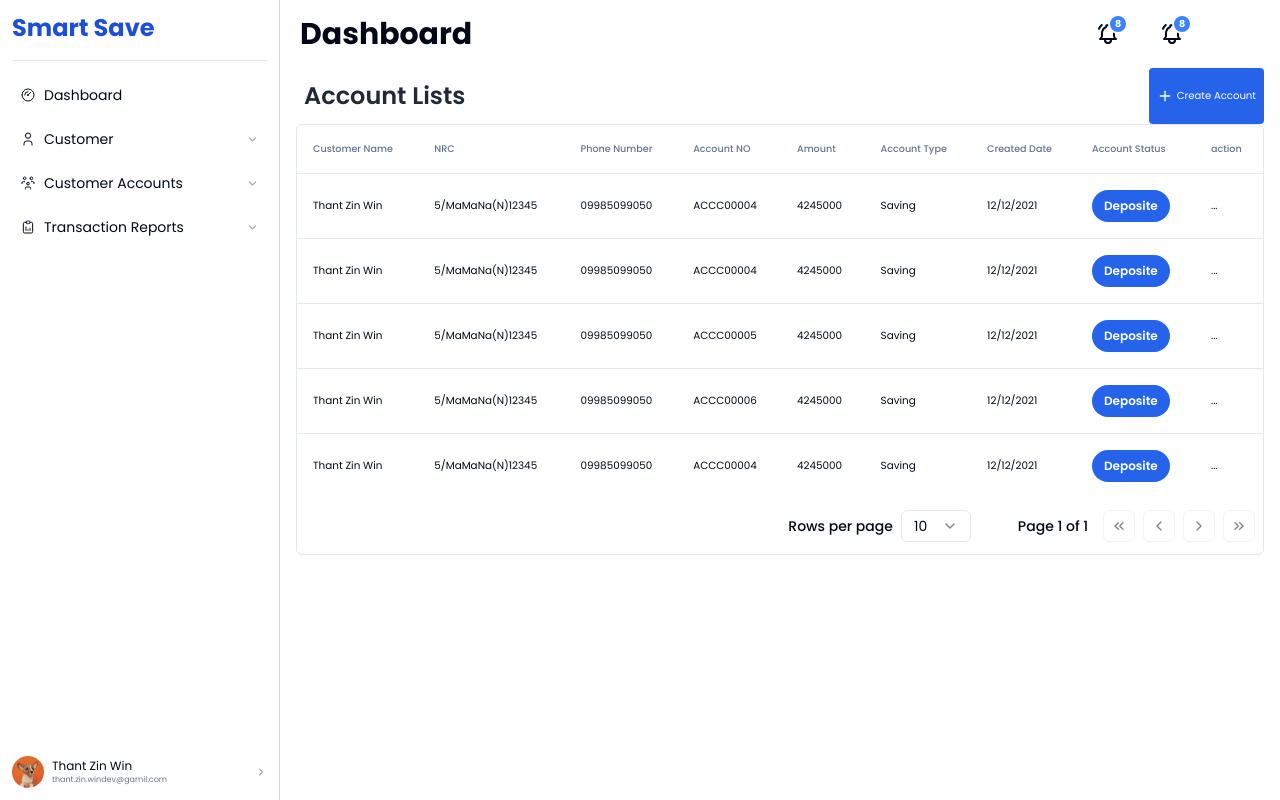
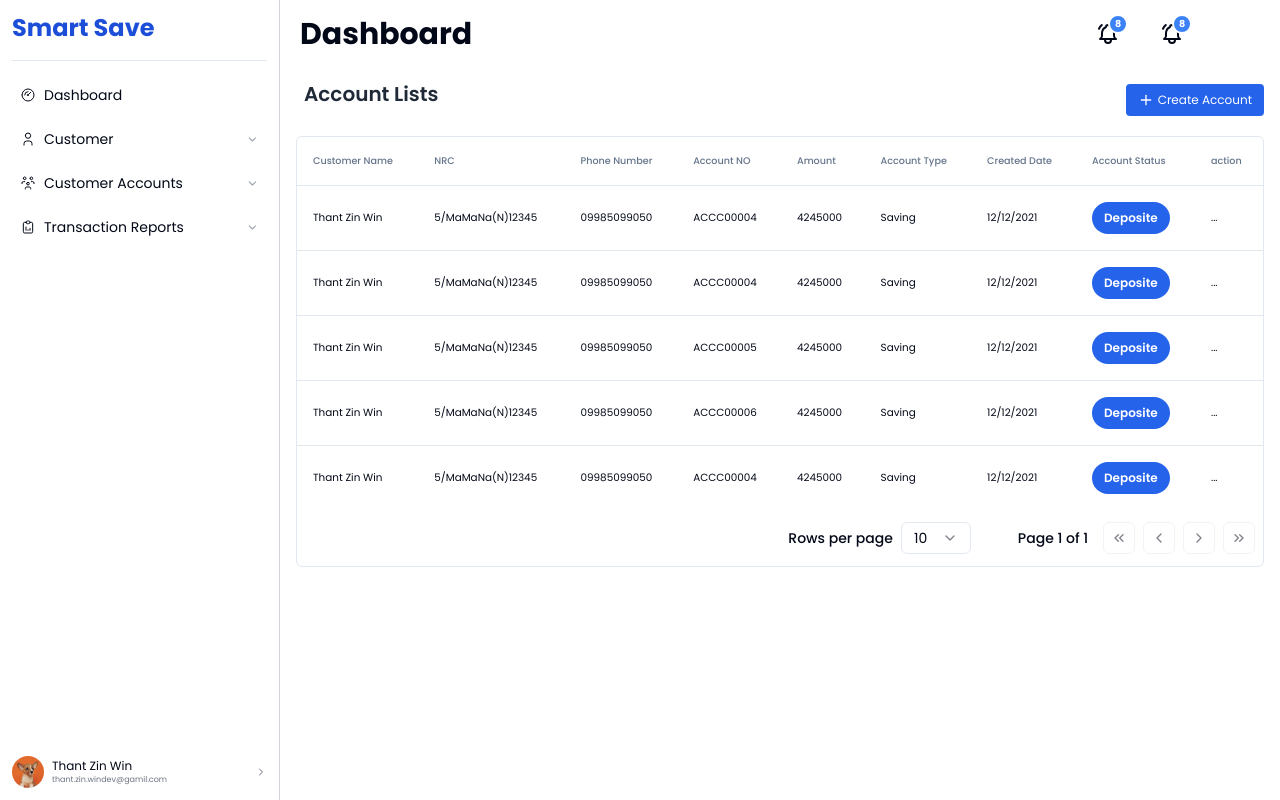
Before and after one commit to Micheal-Winn/smart-dashboard, a Next.js app: page /accounts in a window 1280 px wide. Built offline with nearby package versions, Linux system fonts and the light colour scheme.

Commit message:
feat: add create customer button fully responsive

```diff
--- a/app/accounts/page.tsx
+++ b/app/accounts/page.tsx
@@ -7,8 +7,8 @@ import CreateBankAccountModal from '@/components/TableComponents/CustomerAccount
 const CustomerAccountsPage = () => {
   return (
     <main className="mt-4 px-4">
-      <section className="flex flex-col md:flex-row justify-between  w-full pl-2 overflow-hidden">
-        <h2 className="lg:text-base xl:text-2xl font-semibold my-3 text-gray-800">Account Lists</h2>
+      <section className="flex flex-col sm:flex-row justify-between  w-full pl-2 overflow-hidden mb-4 sm:items-center">
+        <h2 className="lg:text-base xl:text-xl font-semibold my-3 text-gray-800">Account Lists</h2>
         <CreateBankAccountModal/>
       </section>
       <CustomerDataTable columns={customerAccountsColumns} data={accountList} />
--- a/components/TableComponents/CustomerAccountsComponents/create.bank.account.modal.tsx
+++ b/components/TableComponents/CustomerAccountsComponents/create.bank.account.modal.tsx
@@ -48,7 +48,7 @@ const CreateBankAccountModal = () => {
 
   return (
     <Dialog>
-      <DialogTrigger className="flex items-center gap-3 sm:gap-1 2xl:gap-3 bg-blue-600 text-white py-2 sm:px-2 2xl:px-4 sm:py-2 xl:py-2 rounded-sm text-xs sm:text-[0.63rem] justify-center mb-3 md:mb-0">
+      <DialogTrigger className="flex items-center gap-3 sm:gap-1 2xl:gap-3 bg-blue-600 text-white py-2 sm:px-2 xl:px-3 sm:py-2 xl:py-2  rounded-sm  text-xs sm:text-[0.63rem] xl:text-xs justify-center mb-3 md:mb-0 mt-3">
         <IconPlus className="sm:h-4 sm:w-4" />
         <span>Create Account</span>
       </DialogTrigger>
```
